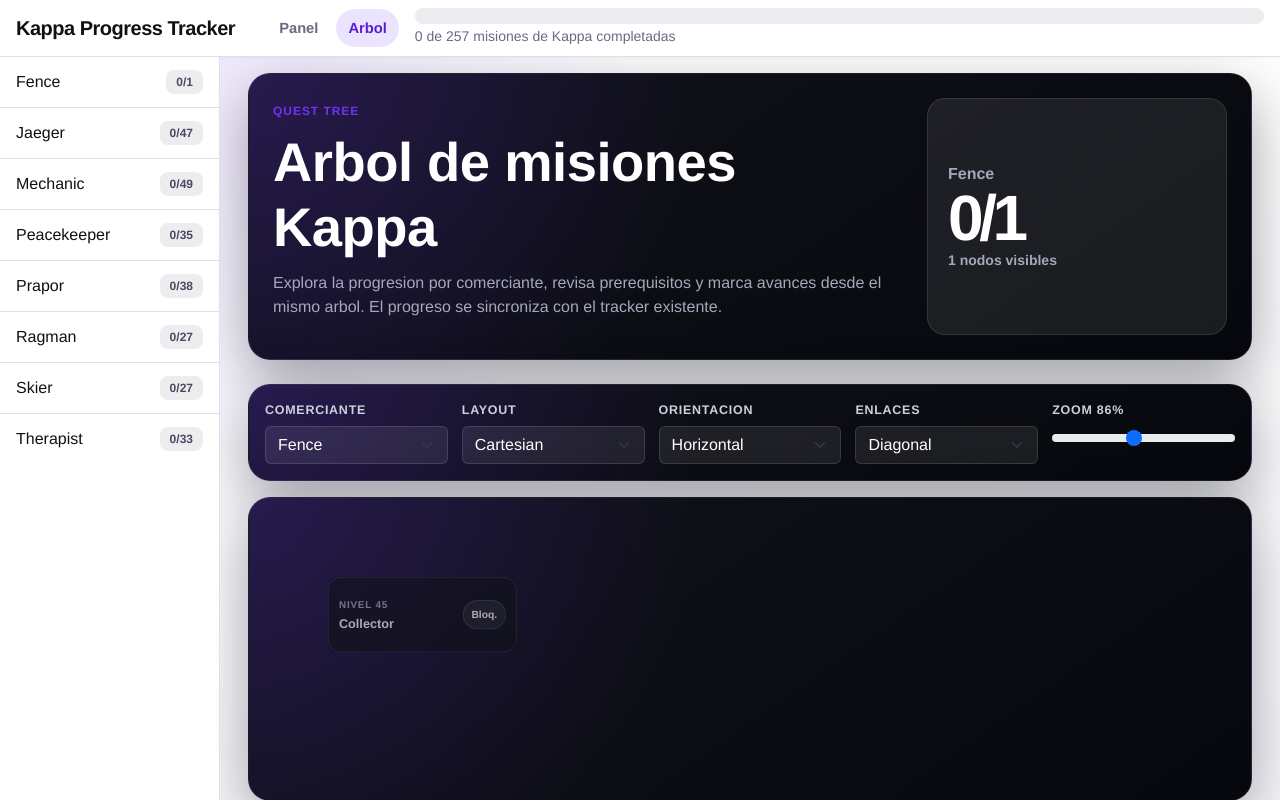
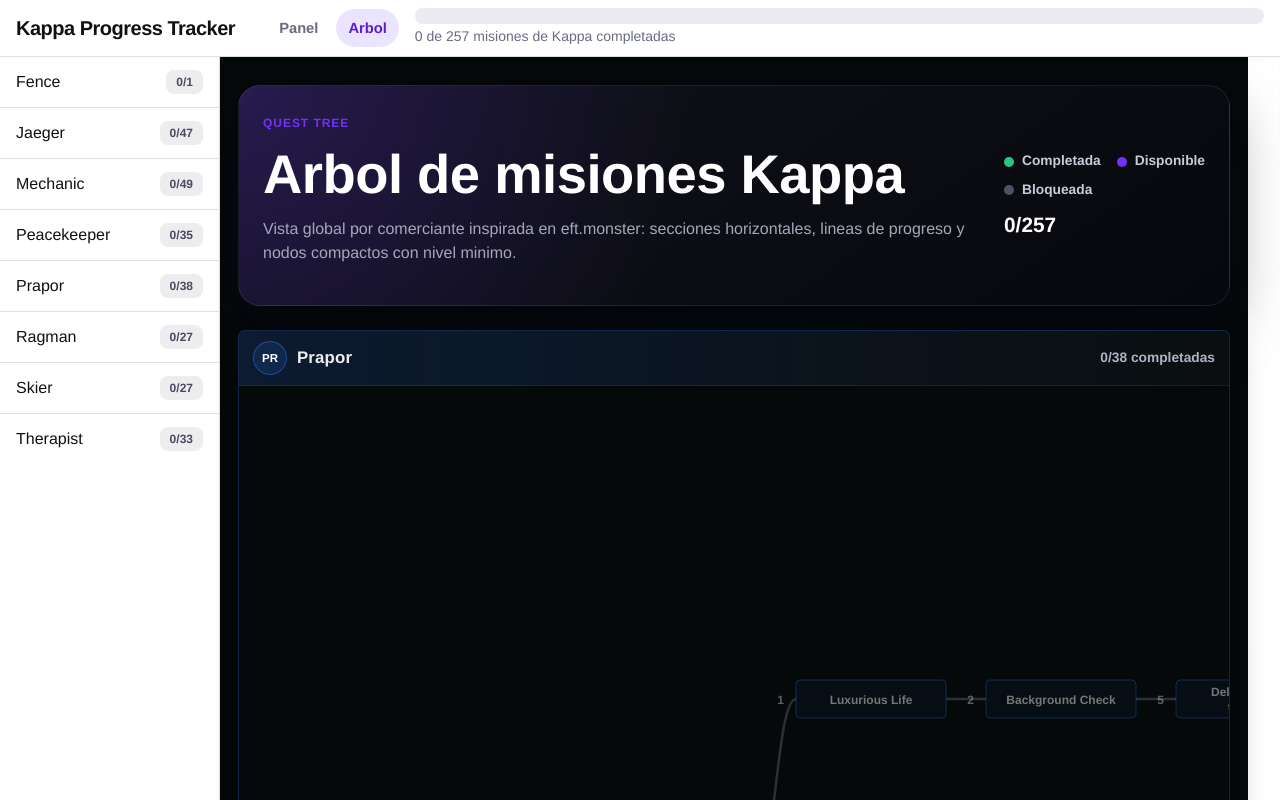
Before and after one commit to mario-asenjo/KappaRequirementsPage, a React (Vite) app: page /quest-tree in a window 1280 px wide. Shown: the top 800 px of the page. Built offline with nearby package versions, Linux system fonts and the light colour scheme.

Commit message:
Refine quest tree layout

```diff
--- a/scripts/testQuestTree.tsx
+++ b/scripts/testQuestTree.tsx
@@ -29,6 +29,7 @@ const html = renderToString(
 );
 
 assert.match(html, /Arbol de misiones Kappa/, 'quest tree page should render its title');
-assert.match(html, /Comerciante/, 'quest tree page should render controls');
+assert.match(html, /scroll-container-Prapor/, 'quest tree page should render trader sections');
+assert.match(html, /Leyenda de estados/, 'quest tree page should render the status legend');
 
 console.log('Quest tree tests passed');
--- a/src/pages/QuestTreePage.tsx
+++ b/src/pages/QuestTreePage.tsx
@@ -1,115 +1,162 @@
-import React, { useState } from 'react';
-import { Link } from 'react-router-dom';
+import React from 'react';
 import useLocalStorage from '../hooks/useLocalStorage';
 import { Task } from '../types';
-import { buildQuestTree, flattenQuestTree, QuestTreeNode } from '../utils/questTree';
+import { buildQuestTree, QuestTreeGroup, QuestTreeNode } from '../utils/questTree';
 
 interface QuestTreePageProps {
   tasks: Task[];
 }
 
-type TreeLayout = 'cartesian' | 'polar';
-type TreeOrientation = 'horizontal' | 'vertical';
-type LinkType = 'diagonal' | 'step' | 'curve' | 'line';
-
-interface PositionedNode {
-  node: QuestTreeNode;
+interface TreePoint {
   x: number;
   y: number;
-  depth: number;
-  order: number;
 }
 
-interface TreeLink {
-  source: PositionedNode;
-  target: PositionedNode;
+interface DrawableNode extends TreePoint {
+  id: string;
+  label: string;
+  level?: number;
+  status: QuestTreeNode['status'] | 'trader';
+  task?: Task;
+  crossTraderPrerequisiteCount?: number;
 }
 
-const nodeWidth = 220;
-const nodeHeight = 88;
-const horizontalGap = 310;
-const verticalGap = 132;
+interface DrawableLink {
+  source: TreePoint;
+  target: TreePoint;
+  status: QuestTreeNode['status'];
+}
 
-const countUniqueNodes = (nodes: QuestTreeNode[]) =>
-  new Set(flattenQuestTree(nodes).map((node) => node.task.id)).size;
+const traderOrder = ['Prapor', 'Therapist', 'Skier', 'Peacekeeper', 'Mechanic', 'Ragman', 'Jaeger', 'Fence'];
+const nodeWidth = 150;
+const nodeHeight = 38;
+const xGap = 190;
+const yGap = 72;
+const topPadding = 76;
+const leftPadding = 62;
 
-function layoutTree(nodes: QuestTreeNode[], layout: TreeLayout, orientation: TreeOrientation) {
-  const positioned: PositionedNode[] = [];
-  const links: TreeLink[] = [];
-  let order = 0;
-
-  const walk = (node: QuestTreeNode, depth: number, parent?: PositionedNode) => {
-    const current: PositionedNode = {
-      node,
-      depth,
-      order,
-      x: orientation === 'horizontal' ? depth * horizontalGap + 80 : order * (nodeWidth + 42) + 80,
-      y: orientation === 'horizontal' ? order * verticalGap + 80 : depth * verticalGap + 80,
+const traderAccents: Record<string, string> = {
+  Prapor: '41, 101, 204',
+  Therapist: '41, 166, 52',
+  Skier: '217, 158, 11',
+  Peacekeeper: '209, 57, 19',
+  Mechanic: '143, 57, 143',
+  Ragman: '0, 179, 164',
+  Jaeger: '219, 44, 111',
+  Fence: '150, 98, 45',
 };
 
-    order += 1;
-    positioned.push(current);
-    if (parent) links.push({ source: parent, target: current });
-    node.children.forEach((child) => walk(child, depth + 1, current));
+const getAccent = (trader: string) => traderAccents[trader] ?? '113, 50, 245';
+
+const sortGroups = (groups: QuestTreeGroup[]) => [...groups].sort((a, b) => {
+  const indexA = traderOrder.indexOf(a.trader);
+  const indexB = traderOrder.indexOf(b.trader);
+  return (indexA === -1 ? Number.MAX_SAFE_INTEGER : indexA)
+    - (indexB === -1 ? Number.MAX_SAFE_INTEGER : indexB)
+    || a.trader.localeCompare(b.trader);
+});
+
+const wrapQuestName = (label: string) => {
+  const cleanLabel = label.replace(' - ', ' ');
+  if (cleanLabel.length <= 18) return [cleanLabel];
+
+  const words = cleanLabel.split(' ');
+  const lines: string[] = [];
+  let currentLine = '';
+
+  words.forEach((word) => {
+    const nextLine = currentLine ? `${currentLine} ${word}` : word;
+    if (nextLine.length > 16 && currentLine) {
+      lines.push(currentLine);
+      currentLine = word;
+      return;
+    }
+    currentLine = nextLine;
+  });
+
+  if (currentLine) lines.push(currentLine);
+  return lines.slice(0, 2);
 };
 
-  nodes.forEach((node) => walk(node, 0));
-
-  if (layout === 'polar' && positioned.length > 0) {
-    const maxDepth = Math.max(...positioned.map((node) => node.depth), 1);
-    const centerX = 620;
-    const centerY = 620;
-    const radiusStep = 520 / (maxDepth + 1);
-
-    positioned.forEach((node) => {
-      const angle = positioned.length === 1
-        ? 0
-        : (node.order / positioned.length) * Math.PI * 2 - Math.PI / 2;
-      const radius = (node.depth + 1) * radiusStep;
-      node.x = centerX + Math.cos(angle) * radius;
-      node.y = centerY + Math.sin(angle) * radius;
-    });
+function getSubtreeLeafCount(node: QuestTreeNode): number {
+  if (node.children.length === 0) return 1;
+  return node.children.reduce((total, child) => total + getSubtreeLeafCount(child), 0);
 }
 
-  const maxX = Math.max(...positioned.map((node) => node.x), 0) + nodeWidth + 160;
-  const maxY = Math.max(...positioned.map((node) => node.y), 0) + nodeHeight + 160;
+function layoutTraderTree(group: QuestTreeGroup) {
+  const nodes: DrawableNode[] = [];
+  const links: DrawableLink[] = [];
+  let leafCursor = 0;
+  let maxDepth = 0;
+
+  const placeNode = (node: QuestTreeNode, depth: number): TreePoint => {
+    maxDepth = Math.max(maxDepth, depth);
+    const childPoints = node.children.map((child) => placeNode(child, depth + 1));
+    const y = childPoints.length > 0
+      ? childPoints.reduce((sum, point) => sum + point.y, 0) / childPoints.length
+      : topPadding + leafCursor++ * yGap;
+    const point = {
+      x: leftPadding + depth * xGap,
+      y,
+    };
+
+    nodes.push({
+      ...point,
+      id: node.task.id,
+      label: node.task.title,
+      level: node.task.levelRequirement ?? 1,
+      status: node.status,
+      task: node.task,
+      crossTraderPrerequisiteCount: node.crossTraderPrerequisites.length,
+    });
+
+    childPoints.forEach((childPoint, index) => {
+      links.push({ source: point, target: childPoint, status: node.children[index].status });
+    });
+
+    return point;
+  };
+
+  const rootTasks = [...group.roots].sort((a, b) => getSubtreeLeafCount(b) - getSubtreeLeafCount(a));
+  const rootPoints = rootTasks.map((node) => placeNode(node, 1));
+  const traderY = rootPoints.length > 0
+    ? rootPoints.reduce((sum, point) => sum + point.y, 0) / rootPoints.length
+    : topPadding;
+  const traderPoint = { x: leftPadding, y: traderY };
+
+  nodes.push({
+    ...traderPoint,
+    id: `trader-${group.trader}`,
+    label: group.trader,
+    status: 'trader',
+  });
+
+  rootPoints.forEach((rootPoint) => {
+    links.push({ source: traderPoint, target: rootPoint, status: 'available' });
+  });
 
   return {
-    nodes: positioned,
+    nodes,
     links,
-    width: layout === 'polar' ? Math.max(maxX, 1280) : maxX,
-    height: layout === 'polar' ? Math.max(maxY, 1280) : maxY,
+    width: Math.max(460, leftPadding * 2 + (maxDepth + 1) * xGap + nodeWidth),
+    height: Math.max(180, topPadding * 2 + Math.max(leafCursor, 1) * yGap),
   };
 }
 
-function getLinkPath(source: PositionedNode, target: PositionedNode, type: LinkType) {
-  const startX = source.x + nodeWidth;
-  const startY = source.y + nodeHeight / 2;
-  const endX = target.x;
-  const endY = target.y + nodeHeight / 2;
+function getPath(source: TreePoint, target: TreePoint) {
+  const startX = source.x + nodeWidth / 2;
+  const startY = source.y;
+  const endX = target.x - nodeWidth / 2;
+  const endY = target.y;
   const midX = startX + (endX - startX) / 2;
-  const midY = startY + (endY - startY) / 2;
 
-  if (type === 'line') return `M ${startX} ${startY} L ${endX} ${endY}`;
-  if (type === 'step') return `M ${startX} ${startY} H ${midX} V ${endY} H ${endX}`;
-  if (type === 'curve') return `M ${startX} ${startY} Q ${midX} ${startY} ${midX} ${midY} T ${endX} ${endY}`;
   return `M ${startX} ${startY} C ${midX} ${startY}, ${midX} ${endY}, ${endX} ${endY}`;
 }
 
 const QuestTreePage: React.FC<QuestTreePageProps> = ({ tasks }) => {
   const [completedIds, setCompletedIds] = useLocalStorage<string[]>('completedTasks', []);
-  const tree = buildQuestTree(tasks, completedIds);
-  const [selectedTrader, setSelectedTrader] = useState(tree[0]?.trader ?? '');
-  const [layout, setLayout] = useState<TreeLayout>('cartesian');
-  const [orientation, setOrientation] = useState<TreeOrientation>('horizontal');
-  const [linkType, setLinkType] = useState<LinkType>('diagonal');
-  const [zoom, setZoom] = useState(0.86);
-  const selectedTree = tree.find((group) => group.trader === selectedTrader) ?? tree[0];
-  const completedForTrader = tasks.filter(
-    (task) => task.trader === selectedTree?.trader && completedIds.includes(task.id)
-  ).length;
-  const treeLayout = layoutTree(selectedTree?.roots ?? [], layout, orientation);
-  const uniqueNodes = selectedTree ? countUniqueNodes(selectedTree.roots) : 0;
+  const groups = sortGroups(buildQuestTree(tasks, completedIds));
+  const completedCount = tasks.filter((task) => completedIds.includes(task.id)).length;
 
   const toggleCompletion = (task: Task) => {
     setCompletedIds((current) => (
@@ -119,119 +166,126 @@ const QuestTreePage: React.FC<QuestTreePageProps> = ({ tasks }) => {
     ));
   };
 
+  const handleNodeKeyDown = (event: React.KeyboardEvent<SVGGElement>, task?: Task) => {
+    if (!task || (event.key !== 'Enter' && event.key !== ' ')) return;
+    event.preventDefault();
+    toggleCompletion(task);
+  };
+
   return (
     <div className="quest-tree-page container-fluid">
-      <section className="quest-tree-hero mb-4">
+      <section className="quest-tree-hero quest-tree-hero--compact mb-4">
         <div>
           <span className="eyebrow">Quest tree</span>
           <h1>Arbol de misiones Kappa</h1>
           <p>
-            Explora la progresion por comerciante, revisa prerequisitos y marca avances
-            desde el mismo arbol. El progreso se sincroniza con el tracker existente.
+            Vista global por comerciante inspirada en eft.monster: secciones horizontales,
+            lineas de progreso y nodos compactos con nivel minimo.
           </p>
         </div>
-        <div className="quest-tree-summary" aria-label="Resumen del comerciante seleccionado">
-          <span>{selectedTree?.trader}</span>
-          <strong>{completedForTrader}/{selectedTree?.totalTasks ?? 0}</strong>
-          <small>{uniqueNodes} nodos visibles</small>
+        <div className="quest-tree-legend" aria-label="Leyenda de estados">
+          <span><i className="is-completed"></i> Completada</span>
+          <span><i className="is-available"></i> Disponible</span>
+          <span><i className="is-locked"></i> Bloqueada</span>
+          <strong>{completedCount}/{tasks.length}</strong>
         </div>
       </section>
 
-      <section className="quest-tree-controls" aria-label="Controles del arbol de misiones">
-        <label>
-          Comerciante
-          <select
-            className="form-select"
-            value={selectedTree?.trader ?? ''}
-            onChange={(event) => setSelectedTrader(event.target.value)}
+      <div className="quest-tree-stack" aria-label="Arboles de misiones por comerciante">
+        {groups.map((group) => {
+          const layout = layoutTraderTree(group);
+          const accent = getAccent(group.trader);
+          const completedForTrader = tasks.filter(
+            (task) => task.trader === group.trader && completedIds.includes(task.id)
+          ).length;
+
+          return (
+            <section
+              key={group.trader}
+              className="quest-tree-trader-section"
+              style={{ '--trader-accent': accent } as React.CSSProperties}
+              aria-labelledby={`quest-tree-${group.trader}`}
             >
-            {tree.map((group) => (
-              <option key={group.trader} value={group.trader}>{group.trader}</option>
-            ))}
-          </select>
-        </label>
-        <label>
-          Layout
-          <select className="form-select" value={layout} onChange={(event) => setLayout(event.target.value as TreeLayout)}>
-            <option value="cartesian">Cartesian</option>
-            <option value="polar">Polar</option>
-          </select>
-        </label>
-        <label>
-          Orientacion
-          <select
-            className="form-select"
-            value={orientation}
-            onChange={(event) => setOrientation(event.target.value as TreeOrientation)}
-            disabled={layout === 'polar'}
-          >
-            <option value="horizontal">Horizontal</option>
-            <option value="vertical">Vertical</option>
-          </select>
-        </label>
-        <label>
-          Enlaces
-          <select className="form-select" value={linkType} onChange={(event) => setLinkType(event.target.value as LinkType)}>
-            <option value="diagonal">Diagonal</option>
-            <option value="step">Step</option>
-            <option value="curve">Curve</option>
-            <option value="line">Line</option>
-          </select>
-        </label>
-        <label>
-          Zoom {Math.round(zoom * 100)}%
-          <input
-            className="form-range"
-            type="range"
-            min="0.45"
-            max="1.35"
-            step="0.05"
-            value={zoom}
-            onChange={(event) => setZoom(Number(event.target.value))}
-          />
-        </label>
-      </section>
-
-      <div className="quest-tree-stage" role="region" aria-label="Arbol interactivo de misiones" tabIndex={0}>
+              <div className="quest-tree-trader-heading">
+                <div>
+                  <span className="quest-tree-trader-mark">{group.trader.slice(0, 2).toUpperCase()}</span>
+                  <h2 id={`quest-tree-${group.trader}`}>{group.trader}</h2>
+                </div>
+                <p>{completedForTrader}/{group.totalTasks} completadas</p>
+              </div>
+              <div className={`quest-tree-scroll scroll-container-${group.trader}`} tabIndex={0}>
                 <svg
-          width={treeLayout.width * zoom}
-          height={treeLayout.height * zoom}
-          viewBox={`0 0 ${treeLayout.width} ${treeLayout.height}`}
+                  width={layout.width}
+                  height={layout.height}
+                  viewBox={`0 0 ${layout.width} ${layout.height}`}
                   role="img"
-          aria-label={`Arbol de misiones de ${selectedTree?.trader}`}
+                  aria-label={`Arbol de misiones de ${group.trader}`}
                 >
                   <g className="quest-tree-links">
-            {treeLayout.links.map((link) => (
+                    {layout.links.map((link, index) => (
                       <path
-                key={`${link.source.node.task.id}-${link.target.node.task.id}`}
-                d={getLinkPath(link.source, link.target, linkType)}
-                className={`quest-tree-link is-${link.target.node.status}`}
+                        key={`${group.trader}-link-${index}`}
+                        d={getPath(link.source, link.target)}
+                        className={`quest-tree-link is-${link.status}`}
                       />
                     ))}
                   </g>
                   <g>
-            {treeLayout.nodes.map(({ node, x, y }) => (
-              <foreignObject key={`${node.task.id}-${x}-${y}`} x={x} y={y} width={nodeWidth} height={nodeHeight}>
-                <div className={`quest-tree-node is-${node.status}`}>
-                  <div className="quest-tree-node-main">
-                    <span>Nivel {node.task.levelRequirement ?? 1}</span>
-                    <Link to={`/task/${encodeURIComponent(node.task.id)}`}>{node.task.title}</Link>
-                  </div>
-                  <button
-                    type="button"
-                    onClick={() => toggleCompletion(node.task)}
-                    aria-label={`${node.status === 'completed' ? 'Desmarcar' : 'Completar'} ${node.task.title}`}
+                    {layout.nodes.map((node) => {
+                      const lines = wrapQuestName(node.label);
+                      const isTrader = node.status === 'trader';
+
+                      return (
+                        <g
+                          key={node.id}
+                          className={`quest-tree-node-svg is-${node.status}`}
+                          transform={`translate(${node.x}, ${node.y})`}
+                          role={node.task ? 'button' : 'img'}
+                          tabIndex={node.task ? 0 : undefined}
+                          aria-label={node.task ? `${node.label}, nivel ${node.level}, ${node.status}` : group.trader}
+                          onClick={() => node.task && toggleCompletion(node.task)}
+                          onKeyDown={(event) => handleNodeKeyDown(event, node.task)}
                         >
-                    {node.status === 'completed' ? 'Hecha' : node.status === 'available' ? 'Completar' : 'Bloq.'}
-                  </button>
-                </div>
-              </foreignObject>
+                          <title>{node.task ? `${node.label} - nivel ${node.level}` : group.trader}</title>
+                          <rect
+                            x={-nodeWidth / 2}
+                            y={-nodeHeight / 2}
+                            width={nodeWidth}
+                            height={nodeHeight}
+                            rx={isTrader ? 18 : 4}
+                          />
+                          {node.level && !isTrader && (
+                            <text className="quest-tree-level" x={-nodeWidth / 2 - 12} y={5} textAnchor="end">
+                              {node.level}
+                            </text>
+                          )}
+                          {lines.map((line, index) => (
+                            <text
+                              key={`${node.id}-${line}`}
+                              className="quest-tree-label"
+                              y={lines.length === 1 ? 5 : -3 + index * 15}
+                              textAnchor="middle"
+                            >
+                              {line}
+                            </text>
                           ))}
+                          {Boolean(node.crossTraderPrerequisiteCount) && (
+                            <text className="quest-tree-cross-prereq" x={nodeWidth / 2 - 8} y={-nodeHeight / 2 + 13} textAnchor="end">
+                              +{node.crossTraderPrerequisiteCount}
+                            </text>
+                          )}
+                        </g>
+                      );
+                    })}
                   </g>
                 </svg>
               </div>
+            </section>
+          );
+        })}
+      </div>
       <p className="quest-tree-help">
-        Usa el scroll del panel para desplazarte por arboles grandes. Los nodos bloqueados tienen prerequisitos pendientes; los disponibles ya pueden completarse.
+        Desplazate horizontalmente dentro de cada comerciante. Pulsa Enter, Espacio o click en una mision para alternar completada.
       </p>
     </div>
   );
--- a/src/styles.css
+++ b/src/styles.css
@@ -355,7 +355,11 @@ a:hover {
 }
 
 .quest-tree-page {
+  background: #05090a;
   color: #e6e7ee;
+  margin: -1rem;
+  min-height: calc(100vh - 80px);
+  padding: 28px 18px 34px;
 }
 
 .quest-tree-hero,
@@ -375,6 +379,12 @@ a:hover {
   gap: 20px;
   grid-template-columns: minmax(0, 1fr) minmax(220px, 300px);
   padding: 24px;
+}
+
+.quest-tree-hero--compact {
+  grid-template-columns: minmax(0, 1fr) auto;
+  margin-inline: auto;
+  max-width: 1280px;
 }
 
 .quest-tree-hero h1 {
@@ -409,6 +419,194 @@ a:hover {
   font-size: clamp(2.2rem, 7vw, 4rem);
   letter-spacing: -0.07em;
   line-height: 1;
+}
+
+.quest-tree-legend {
+  align-content: center;
+  display: grid;
+  gap: 8px 16px;
+  grid-template-columns: repeat(2, auto);
+}
+
+.quest-tree-legend span {
+  align-items: center;
+  color: #c8ccd8;
+  display: flex;
+  font-size: 0.86rem;
+  font-weight: 800;
+  gap: 8px;
+  white-space: nowrap;
+}
+
+.quest-tree-legend i {
+  border-radius: 9999px;
+  display: inline-block;
+  height: 10px;
+  width: 10px;
+}
+
+.quest-tree-legend i.is-completed {
+  background: #26c67c;
+}
+
+.quest-tree-legend i.is-available {
+  background: var(--kraken-purple);
+}
+
+.quest-tree-legend i.is-locked {
+  background: #4c5365;
+}
+
+.quest-tree-legend strong {
+  color: #ffffff;
+  font-size: 1.3rem;
+  grid-column: 1 / -1;
+}
+
+.quest-tree-stack {
+  display: grid;
+  gap: 18px;
+  margin-inline: auto;
+  max-width: 1280px;
+}
+
+.quest-tree-trader-section {
+  --trader-accent: 113, 50, 245;
+  background: #05090a;
+  border: 1px solid rgba(var(--trader-accent), 0.34);
+  border-radius: 7px;
+  box-shadow: rgba(0, 0, 0, 0.32) 0 14px 36px;
+  overflow: hidden;
+}
+
+.quest-tree-trader-heading {
+  align-items: center;
+  background: linear-gradient(90deg, rgba(var(--trader-accent), 0.2), rgba(255, 255, 255, 0.02));
+  border-bottom: 1px solid rgba(var(--trader-accent), 0.22);
+  display: flex;
+  gap: 14px;
+  justify-content: space-between;
+  padding: 10px 14px;
+}
+
+.quest-tree-trader-heading > div {
+  align-items: center;
+  display: flex;
+  gap: 10px;
+}
+
+.quest-tree-trader-heading h2 {
+  color: #eeeeee;
+  font-size: 1.05rem;
+  letter-spacing: 0.01em;
+  margin: 0;
+}
+
+.quest-tree-trader-heading p {
+  color: #aeb4c4;
+  font-size: 0.86rem;
+  font-weight: 800;
+  margin: 0;
+}
+
+.quest-tree-trader-mark {
+  align-items: center;
+  background: rgba(var(--trader-accent), 0.18);
+  border: 1px solid rgba(var(--trader-accent), 0.58);
+  border-radius: 50%;
+  color: #ffffff;
+  display: inline-flex;
+  font-size: 0.72rem;
+  font-weight: 900;
+  height: 34px;
+  justify-content: center;
+  width: 34px;
+}
+
+.quest-tree-scroll {
+  cursor: grab;
+  overflow-x: auto;
+  overflow-y: hidden;
+  scrollbar-color: rgba(var(--trader-accent), 0.48) rgba(255, 255, 255, 0.06);
+  scrollbar-width: thin;
+}
+
+.quest-tree-scroll:focus {
+  outline: 3px solid rgba(var(--trader-accent), 0.35);
+  outline-offset: -3px;
+}
+
+.quest-tree-scroll::-webkit-scrollbar {
+  height: 10px;
+}
+
+.quest-tree-scroll::-webkit-scrollbar-track {
+  background: rgba(255, 255, 255, 0.06);
+}
+
+.quest-tree-scroll::-webkit-scrollbar-thumb {
+  background: rgba(var(--trader-accent), 0.48);
+  border-radius: 9999px;
+}
+
+.quest-tree-node-svg {
+  cursor: pointer;
+}
+
+.quest-tree-node-svg rect {
+  fill: rgba(var(--trader-accent), 0.12);
+  stroke: rgba(var(--trader-accent), 0.76);
+  stroke-width: 1;
+}
+
+.quest-tree-node-svg.is-trader rect {
+  fill: rgba(var(--trader-accent), 0.28);
+  stroke: rgba(var(--trader-accent), 0.94);
+  stroke-width: 1.4;
+}
+
+.quest-tree-node-svg.is-completed rect {
+  fill: rgba(38, 198, 124, 0.18);
+  stroke: rgba(38, 198, 124, 0.86);
+}
+
+.quest-tree-node-svg.is-available rect {
+  fill: rgba(var(--trader-accent), 0.2);
+}
+
+.quest-tree-node-svg.is-locked {
+  opacity: 0.48;
+}
+
+.quest-tree-node-svg:focus {
+  outline: none;
+}
+
+.quest-tree-node-svg:focus rect,
+.quest-tree-node-svg:hover rect {
+  filter: drop-shadow(0 0 10px rgba(var(--trader-accent), 0.45));
+  stroke-width: 2;
+}
+
+.quest-tree-label {
+  fill: #eeeeee;
+  font-size: 12px;
+  font-weight: 800;
+  pointer-events: none;
+}
+
+.quest-tree-level {
+  fill: rgba(238, 238, 238, 0.8);
+  font-size: 12px;
+  font-weight: 900;
+  pointer-events: none;
+}
+
+.quest-tree-cross-prereq {
+  fill: #f3c94b;
+  font-size: 10px;
+  font-weight: 900;
+  pointer-events: none;
 }
 
 .quest-tree-controls {
@@ -553,8 +751,10 @@ a:hover {
 }
 
 .quest-tree-help {
+  color: #8f96a8;
   font-size: 0.92rem;
-  margin: 12px 0 0;
+  margin: 14px auto 0;
+  max-width: 1280px;
 }
 
 .task-card.is-completed {
@@ -628,9 +828,24 @@ a:hover {
     min-height: 210px;
   }
 
+  .quest-tree-page {
+    margin: -1rem;
+    padding: 18px 12px 28px;
+  }
+
   .quest-tree-hero,
+  .quest-tree-hero--compact,
   .quest-tree-controls {
     grid-template-columns: 1fr;
+  }
+
+  .quest-tree-legend {
+    grid-template-columns: 1fr;
+  }
+
+  .quest-tree-trader-heading {
+    align-items: flex-start;
+    flex-direction: column;
   }
 
   .quest-tree-stage {
```
Also changed, not shown: 2 other files (tests, documents, lock files or other folders). Lines whose indentation alone changed are shown as unchanged.
